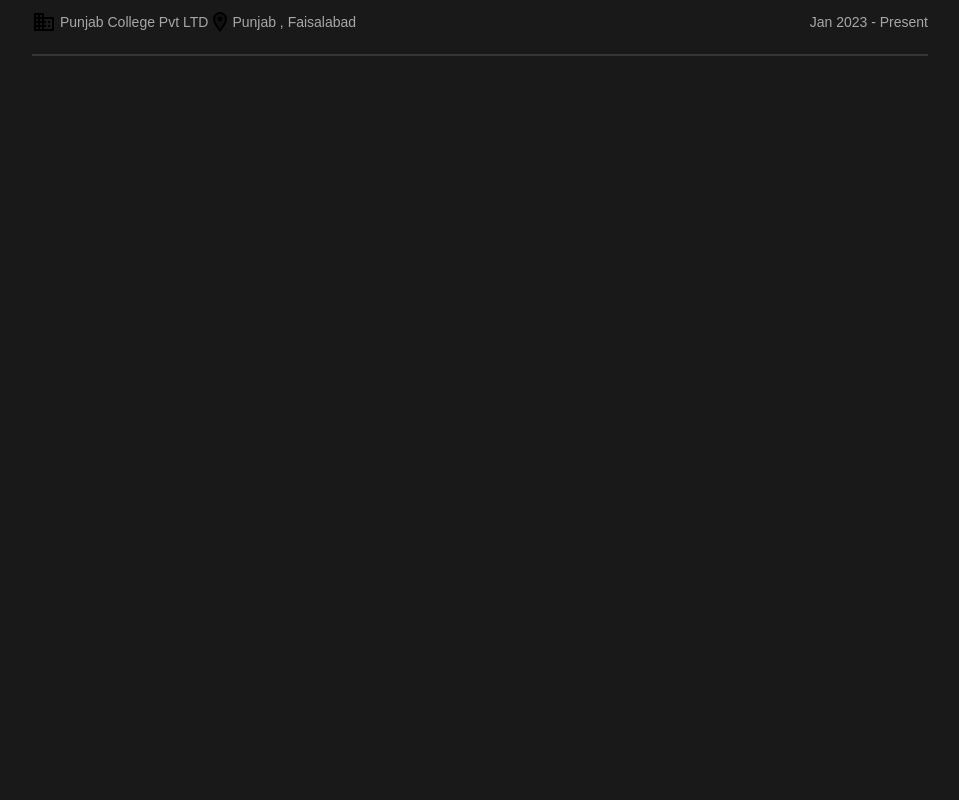
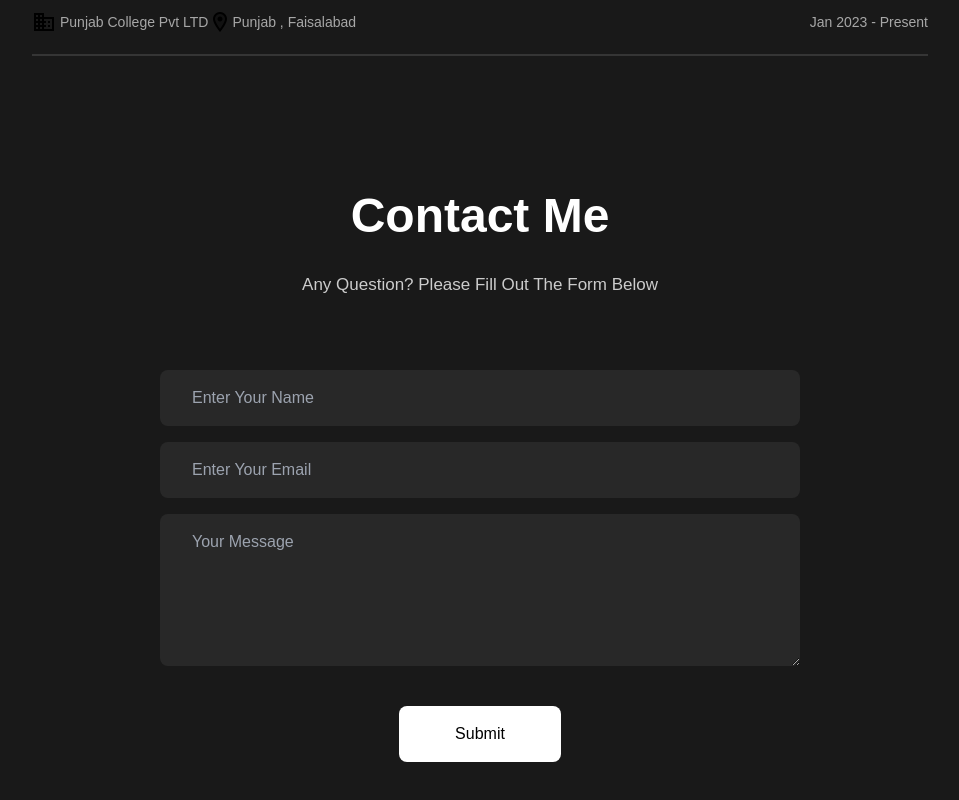
Before and after one commit to Abdullah6346/next-portfolo, a Next.js app: page / in a window 1280 px wide. Shown: the part 4477-5277 px from the top of the page, without its empty margins (160-1119 px from the left). Before the commit the page ends 4637 px from the top, so only its background shows below. Built offline with nearby package versions, Linux system fonts and the light colour scheme.

Commit message:
feat: Fixed Navbar Toggle

```diff
--- /dev/null
+++ b/src/app/Components/Contact.jsx
@@ -0,0 +1,46 @@
+import React from "react";
+
+const Contact = () => {
+  return (
+    <main id="contact">
+      <section className="cont-contact px-[15%] py-12">
+        <h1 className="text-center text-5xl font-bold leading-4 text-white laptop:text-3xl">
+          Contact Me
+        </h1>
+        <div className="stack-inner-header py-12 text-center text-[17px] font-medium capitalize text-[#ccc] smobile:text-[13px]">
+          Any Question? Please Fill Out the form below
+        </div>
+        <form
+          action="post"
+          className="contact-form m-4 flex max-w-[60rem] flex-col items-center justify-center text-[#ccc]"
+        >
+          <input
+            type="text"
+            className="contact-name m-2 w-[90vw] max-w-[40rem] rounded-lg border-none bg-[#282828] px-4 py-2 font-medium sslaptop:px-8 sslaptop:py-4"
+            placeholder="Enter Your Name"
+          />
+          <input
+            type="email"
+            className="contact-email m-2 w-[90vw] max-w-[40rem] rounded-lg border-none bg-[#282828] px-4 py-2 font-medium sslaptop:px-8 sslaptop:py-4"
+            placeholder="Enter Your Email"
+          />
+          <textarea
+            name="meassage"
+            className="contact-msg m-2 w-[90vw] max-w-[40rem] rounded-lg border-none bg-[#282828] px-4 py-2 font-medium sslaptop:px-8 sslaptop:py-4"
+            rows={5}
+            placeholder="Your Message"
+          ></textarea>
+          <button
+            type="submit"
+            value="send"
+            className="sub-btn m-8 rounded-lg border-none bg-white px-14 py-4 text-black"
+          >
+            Submit
+          </button>
+        </form>
+      </section>
+    </main>
+  );
+};
+
+export default Contact;
--- a/src/app/Components/Hero.tsx
+++ b/src/app/Components/Hero.tsx
@@ -2,7 +2,7 @@ import Image from "next/image";
 const Hero = () => {
   return (
     <section className="overflow-x-hidden laptop:pb-10">
-      <div className="cont-main-hero ipad:min-h-[60vh]  grid min-h-screen grid-cols-2 items-center justify-items-center laptop:min-h-96 laptop:grid-cols-1 laptop:py-5">
+      <div className="cont-main-hero grid min-h-screen grid-cols-2 items-center justify-items-center laptop:min-h-96 laptop:grid-cols-1 laptop:py-5 llaptop:min-h-[60vh]">
         <div className="cont-heading gradient-text !text-left text-[3rem] text-white laptop:order-2 laptop:text-[30px] mdesktop:text-[2rem] smobile:text-[1.8rem]">
           Hi<span className="inner-hero-text !text-white">👋</span>,{" "}
           <div className="inner-hero-text">My Name is </div>
--- a/src/app/Components/Navbar.tsx
+++ b/src/app/Components/Navbar.tsx
@@ -4,26 +4,34 @@ import Image from "next/image";
 import { navlinks } from "../Constants";
 import { nav_icon } from "../Constants";
 import { useState, useEffect } from "react";
+
 const Navbar = () => {
   const [isOpenMenu, setisOpenMenu] = useState(false);
+  const [isActive, setisActive] = useState(false);
+
   const toogleMenu = () => {
     setisOpenMenu(!isOpenMenu);
   };
 
-  const [isActive, setisActive] = useState(false);
-
   useEffect(() => {
     const mediaQuery = window.matchMedia("(max-width: 600px)");
+
     setisActive(mediaQuery.matches);
 
     const handleResize = (event: MediaQueryListEvent) => {
       setisActive(event.matches);
+      if (!event.matches) {
+        setisOpenMenu(false);
+      }
     };
 
     mediaQuery.addEventListener("change", handleResize);
 
+    return () => {
+      mediaQuery.removeEventListener("change", handleResize);
+    };
+  }, []);
 
-  }, []);
   return (
     <header>
       <nav>
@@ -37,10 +45,16 @@ const Navbar = () => {
         >
           <ul
             className={
-              isOpenMenu ? "flex items-baseline" : "flex items-center  space-x-4"
+              isOpenMenu ? "flex items-baseline" : "flex items-center space-x-4"
             }
           >
-            <div className={isOpenMenu?"cont-open-menu flex justify-center text-left text-[15px]":"hidden"}>
+            <div
+              className={
+                isOpenMenu
+                  ? "cont-open-menu flex justify-center text-left text-[15px]"
+                  : "hidden"
+              }
+            >
               <ul
                 className={
                   isOpenMenu
--- a/src/app/page.tsx
+++ b/src/app/page.tsx
@@ -3,7 +3,7 @@ import Hero from "@/app/Components/Hero";
 import TechStack from "@/app/Components/TechStack";
 import Projects from "@/app/Components/Projects";
 import About from "@/app/Components/About";
-
+import Contact from "@/app/Components/Contact";
 export default function Home() {
   return (
     <>
@@ -13,6 +13,7 @@ export default function Home() {
       <TechStack />
       <Projects />
       <About />
+      <Contact />
     </>
   );
 }
--- a/tailwind.config.ts
+++ b/tailwind.config.ts
@@ -11,13 +11,13 @@ const config: Config = {
       laptop: { max: "768px" },
       slaptop: "768px",
       llaptop: { max: "1024px" },
+      sslaptop: "1024px",
       desktop: "1042px",
       mdesktop: { max: "1042px" },
       ldesktop: "1520px",
       xldesktop: "1820px",
       smobile: { max: "500px" },
       lmobile: { max: "425px" },
-      ipad: { max: "1024px" },
     },
     extend: {
       backgroundImage: {
```
